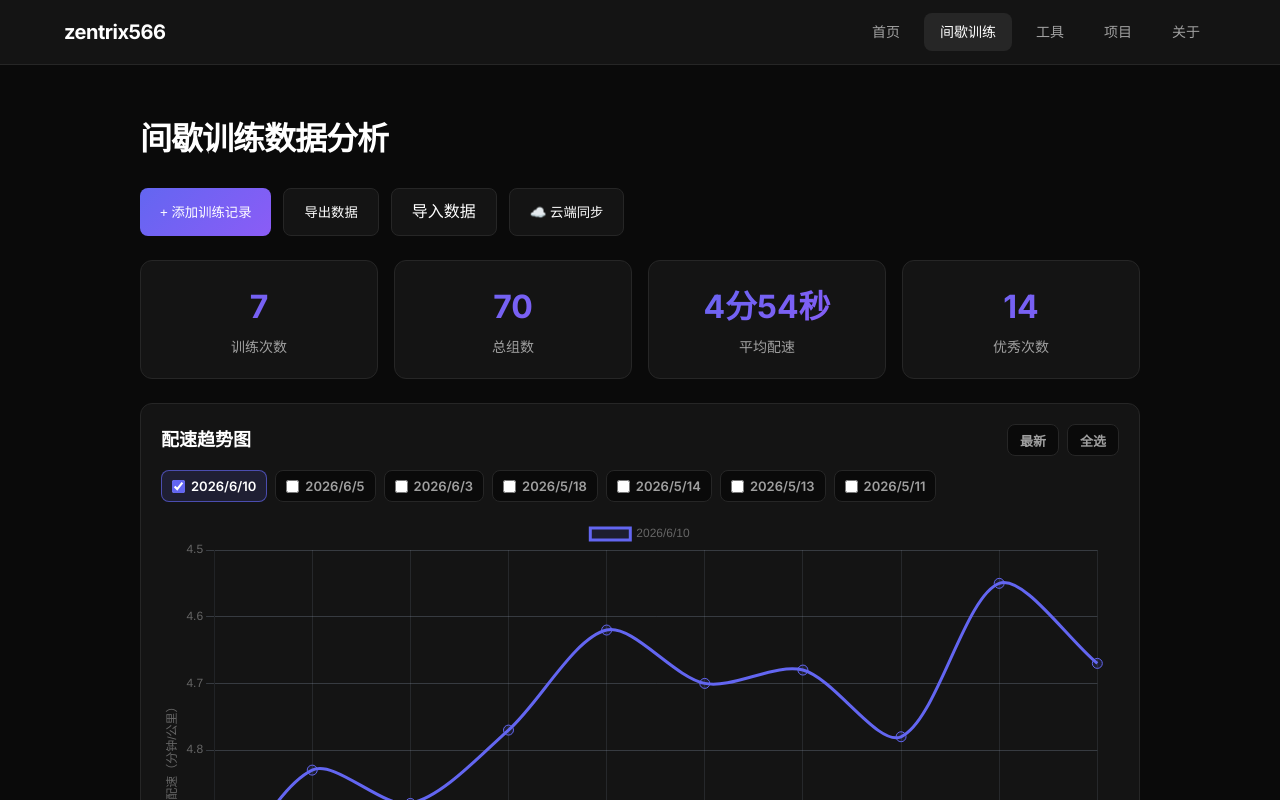
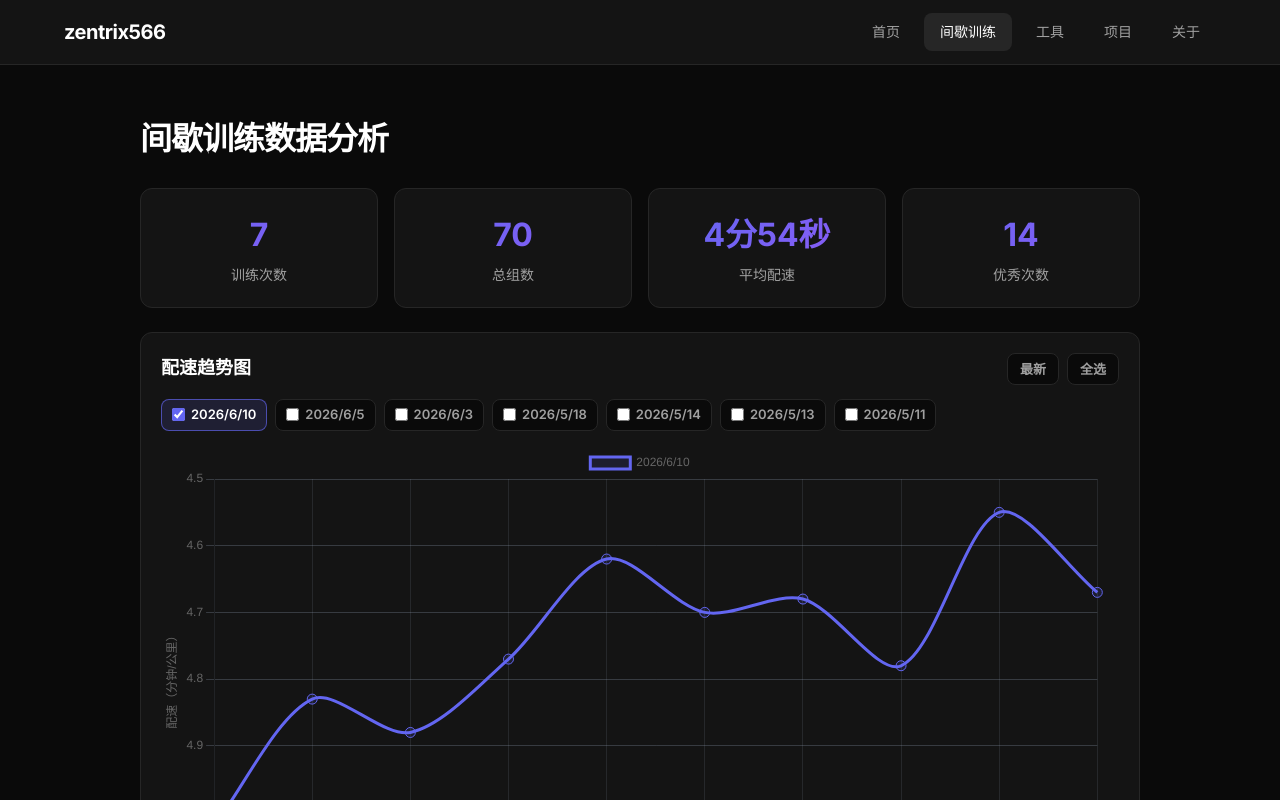
Before and after one commit to zentrix566/zentrix566.github.io, a Vue app: page /interval-training in a window 1280 px wide. Shown: the top 800 px of the page. Built offline with nearby package versions, Linux system fonts and the light colour scheme.

Commit message:
隐藏训练数据操作按钮

```diff
--- a/src/views/IntervalTraining.vue
+++ b/src/views/IntervalTraining.vue
@@ -1,23 +1,6 @@
 <template>
   <div class="interval-training">
     <h1 class="page-title">间歇训练数据分析</h1>
-
-    <!-- 添加新训练按钮 -->
-    <div class="action-bar">
-      <button @click="showAddModal = true" class="btn btn-primary">
-        + 添加训练记录
-      </button>
-      <button @click="exportData" class="btn btn-secondary">
-        导出数据
-      </button>
-      <label class="btn btn-secondary">
-        导入数据
-        <input type="file" @change="importData" accept=".json" hidden>
-      </label>
-      <button @click="showGistModal = true" class="btn btn-secondary">
-        ☁️ 云端同步
-      </button>
-    </div>
 
     <!-- 统计概览 -->
     <div class="stats-overview">
```
